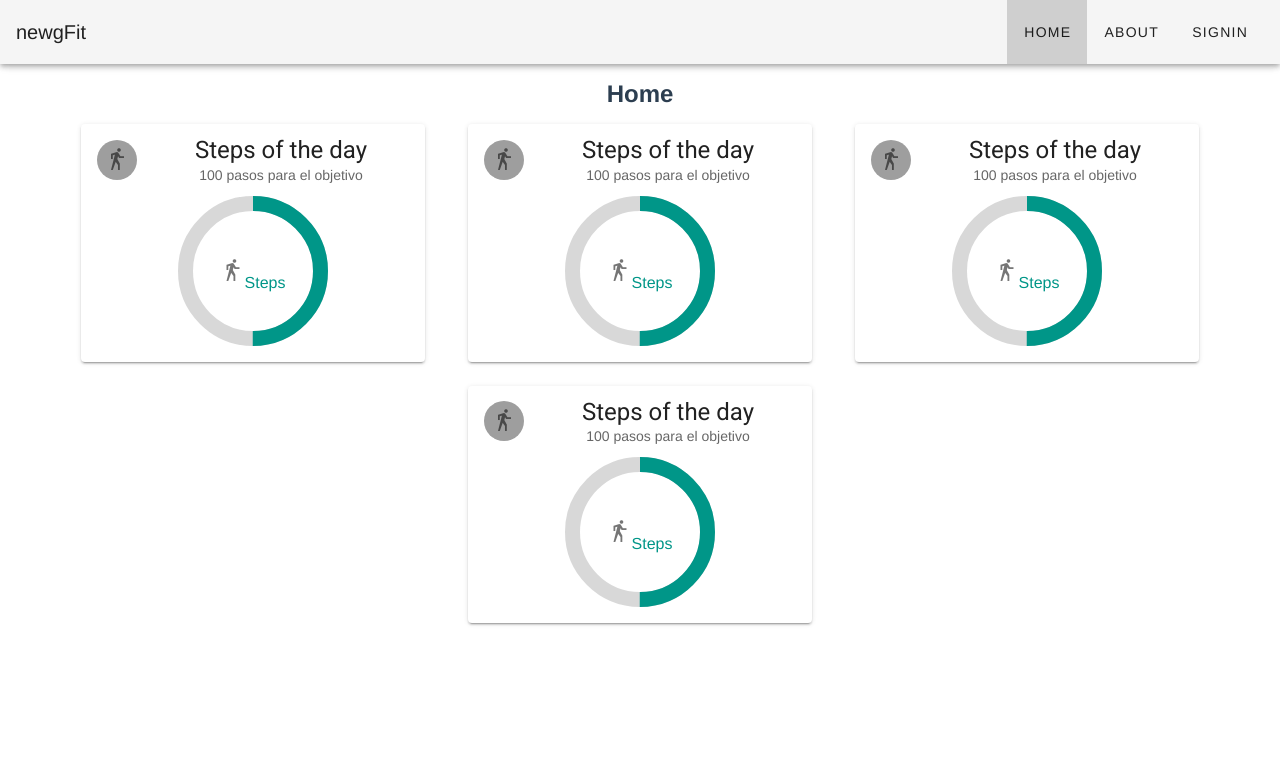
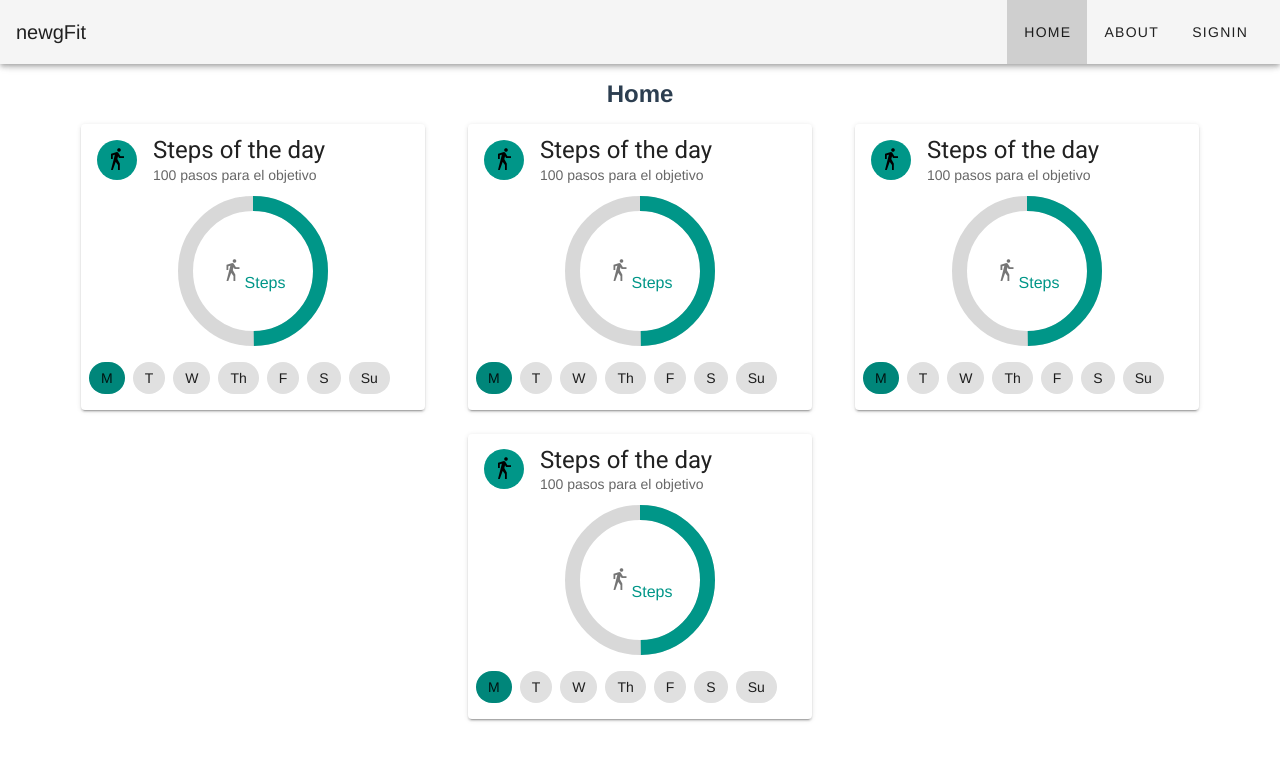
Before and after one commit to IvanSantosGonz/newgFit, a Vue app: page /home in a window 1280 px wide. Shown: the top 760 px of the page. Built offline with nearby package versions, Linux system fonts and the light colour scheme; no server answers; sample sign-in values are in the browser's storage; a small style sheet from the web is missing.

Commit message:
week days in the bottom of the Card

```diff
--- a/src/components/FitDataCard.vue
+++ b/src/components/FitDataCard.vue
@@ -4,10 +4,10 @@
             class="mx-auto"
     >
         <v-list-item>
-            <v-list-item-avatar color="grey"><v-icon medium>{{this.icon}}</v-icon></v-list-item-avatar>
+            <v-list-item-avatar color="teal"><v-icon medium color="black">{{this.icon}}</v-icon></v-list-item-avatar>
             <v-list-item-content>
                 <v-list-item-title class="headline">{{this.title}}</v-list-item-title>
-                <v-list-item-subtitle>{{this.subtitle}}</v-list-item-subtitle>
+                <v-list-item-subtitle class="subheadline">{{this.subtitle}}</v-list-item-subtitle>
             </v-list-item-content>
         </v-list-item>
 
@@ -17,15 +17,24 @@
                 rotate="270"
                 :size="size"
                 :width="width"
-        ><v-icon medium>{{this.icon}}</v-icon> </br>{{this.progressTitle}}</v-progress-circular>
+        ><v-icon medium>{{this.icon}}</v-icon> <br>{{this.progressTitle}}</v-progress-circular>
 
 
         <!--<v-card-text>
             Visit ten places on our planet that are undergoing the biggest changes today.
         </v-card-text>-->
 
-        <v-card-actions>
-
+        <v-card-actions class="text-md-center">
+            <v-chip-group class="text-md-center"
+                    v-model="selection"
+                    active-class="teal"
+                    mandatory
+                    center-active
+            >
+                <v-chip  v-for="size in sizes" :key="size" :value="size">
+                    {{ size }}
+                </v-chip>
+            </v-chip-group>
         </v-card-actions>
     </v-card>
 </template>
@@ -45,7 +54,11 @@
             title: "Steps of the day",
             subtitle: "100 pasos para el objetivo",
             icon: "mdi-walk",
-            progressTitle: "Steps"
+            progressTitle: "Steps",
+            selection: '08',
+            sizes: [
+                'M', 'T', 'W', 'Th', 'F', 'S', 'Su',
+            ],
 
 
         }),
@@ -65,3 +78,18 @@
 
 
 </script>
+
+<style scoped>
+    v-chip-group{
+        align-content: center;
+    }
+
+    .headline{
+        text-align: left;
+    }
+
+    .subheadline{
+        text-align: left;
+    }
+
+</style>
```
